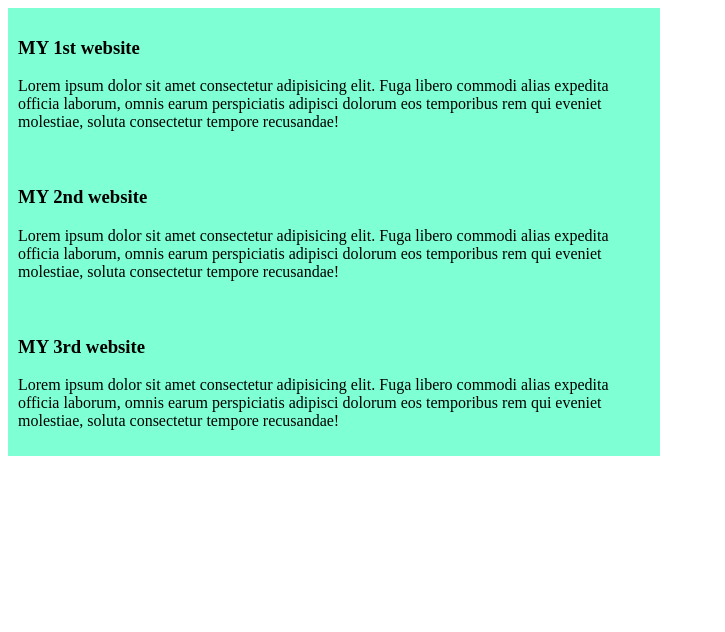
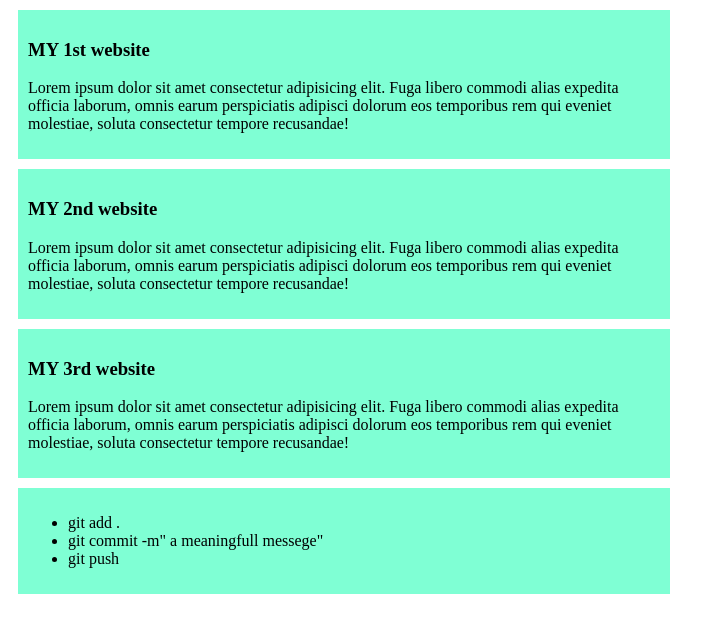
Before and after one commit to Shafi2008933467/my-simple-website-1, a plain HTML site: page index.html in a window 1280 px wide. Shown: the whole page, without its empty margins (0-725 px from the left). Drawn offline with Linux system fonts and the light colour scheme.

Commit message:
added a list to push code

```diff
--- a/index.html
+++ b/index.html
@@ -19,6 +19,13 @@
         <h3>MY 3rd website</h3>
         <p>Lorem ipsum dolor sit amet consectetur adipisicing elit. Fuga libero commodi alias expedita officia laborum, omnis earum perspiciatis adipisci dolorum eos temporibus rem qui eveniet molestiae, soluta consectetur tempore recusandae!</p>
     </div>
+    <div>
+        <ul>
+            <li>git add .</li>
+            <li> git commit -m" a meaningfull messege"</li>
+            <li>git push</li>
+        </ul>
+    </div>
 
 </body>
 </html>
--- a/styles/blog.css
+++ b/styles/blog.css
@@ -2,5 +2,6 @@ div{
     background-color: aquamarine;
     width: 50%;
     padding: 10px;
+    margin: 10px;
 
 }
```
